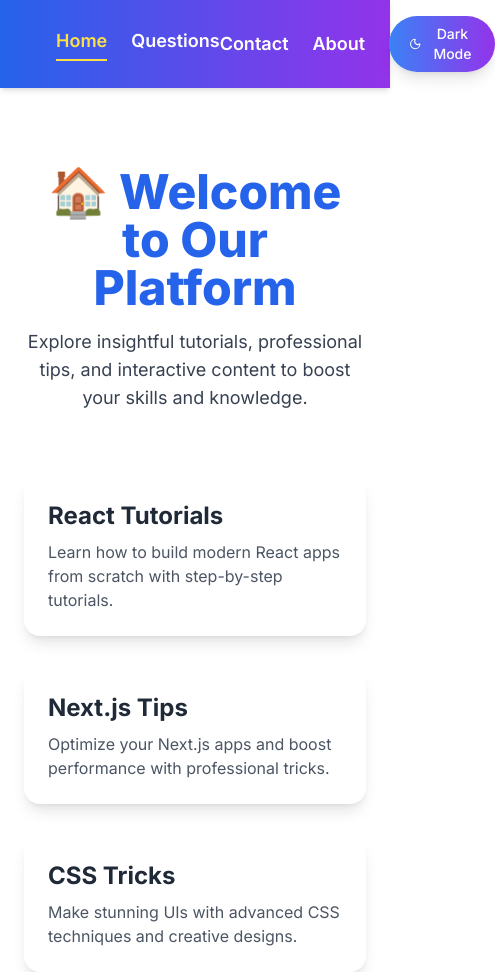
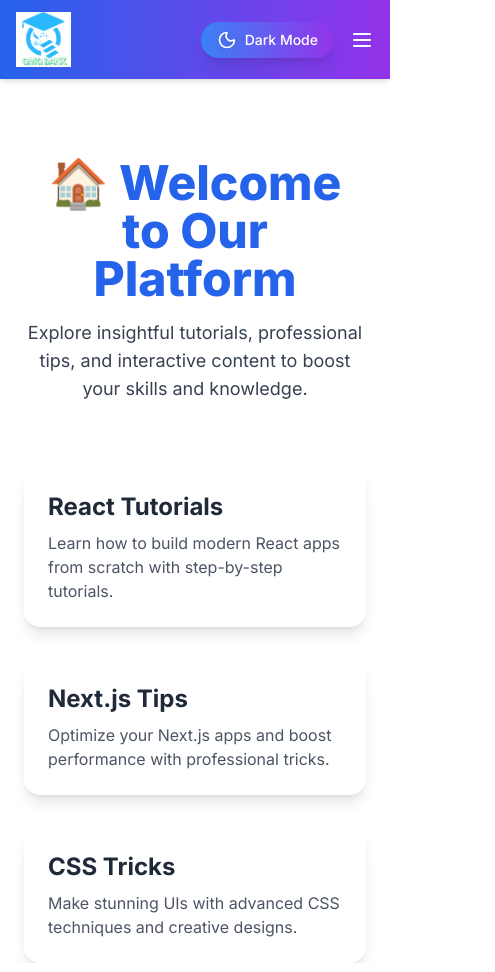
Before and after one commit to qmqbank-rgb/my-app, a Next.js app: page / in a window 390 px wide. Shown: the whole page, 495 px wide, since content can reach past the window. Built offline with nearby package versions, Linux system fonts and the light colour scheme.

Commit message:
Fix: responsive Navbar with proper mobile/desktop layout and dark mode

```diff
--- a/components/Navbar.tsx
+++ b/components/Navbar.tsx
@@ -4,10 +4,11 @@
 import Image from "next/image";
 import { useState, useEffect } from "react";
 import { usePathname } from "next/navigation";
-import { Moon, Sun } from "lucide-react";
+import { Moon, Sun, Menu, X } from "lucide-react";
 
 export default function Navbar() {
   const [darkMode, setDarkMode] = useState(false);
+  const [menuOpen, setMenuOpen] = useState(false);
   const pathname = usePathname();
 
   // Dark mode toggle
@@ -19,16 +20,17 @@
     }
   }, [darkMode]);
 
-  // Helper: Active link style
+  // Active link helper
   const linkClass = (href: string) =>
     pathname === href
       ? "border-b-2 border-yellow-300 text-yellow-300 pb-1"
       : "hover:text-yellow-200";
 
   return (
-    <nav className="flex items-center justify-between px-6 py-4 shadow-md bg-gradient-to-r from-blue-600 to-purple-600 dark:from-gray-800 dark:to-gray-900">
+    <nav className="bg-gradient-to-r from-blue-600 to-purple-600 dark:from-gray-800 dark:to-gray-900 shadow-md px-4 py-3">
+      <div className="max-w-7xl mx-auto flex items-center justify-between">
 
-      {/* Left side: Logo + Nav links */}
+        {/* Left: Logo + Home + Questions */}
         <div className="flex items-center space-x-8">
           <Link href="/">
             <Image
@@ -39,48 +41,60 @@
               priority
             />
           </Link>
-        <div className="flex space-x-6 text-lg font-semibold text-white">
-          <Link href="/" className={linkClass("/")}>
-            Home
-          </Link>
-          <Link href="/questions" className={linkClass("/questions")}>
-            Questions
-          </Link>
+          <div className="hidden md:flex items-center space-x-6 text-lg font-semibold text-white">
+            <Link href="/" className={linkClass("/")}>Home</Link>
+            <Link href="/questions" className={linkClass("/questions")}>Questions</Link>
           </div>
         </div>
 
-      {/* Right side: Contact, About, Dark Mode */}
-      <div className="flex items-center space-x-6 text-lg font-semibold text-white">
-        <Link href="/contact" className={linkClass("/contact")}>
-          Contact
-        </Link>
-        <Link href="/about" className={linkClass("/about")}>
-          About
-        </Link>
+        {/* Right: Contact + About + Dark Mode */}
+        <div className="flex items-center space-x-4">
+          <div className="hidden md:flex items-center space-x-6 text-lg font-semibold text-white">
+            <Link href="/contact" className={linkClass("/contact")}>Contact</Link>
+            <Link href="/about" className={linkClass("/about")}>About</Link>
+          </div>
+
+          {/* Dark Mode button */}
           <button
             onClick={() => setDarkMode(!darkMode)}
-  className={`flex items-center space-x-2 px-5 py-2 rounded-full
-              transition-all duration-300 shadow-lg text-white
+            className={`flex items-center space-x-2 px-4 py-2 rounded-full transition-all duration-300 shadow-lg
               ${darkMode
                 ? "bg-gradient-to-r from-yellow-400 to-orange-500 hover:from-yellow-500 hover:to-orange-600"
                 : "bg-gradient-to-r from-blue-500 to-purple-600 hover:from-blue-600 hover:to-purple-700"
-              }`}
+              } text-white font-medium text-sm`}
           >
             {darkMode ? (
               <>
                 <Sun size={20} className="drop-shadow" />
-      <span className="text-sm font-medium">Light Mode</span>
+                <span>Light Mode</span>
               </>
             ) : (
               <>
                 <Moon size={20} className="drop-shadow" />
-      <span className="text-sm font-medium">Dark Mode</span>
+                <span>Dark Mode</span>
               </>
             )}
           </button>
 
+          {/* Hamburger menu button */}
+          <button
+            className="md:hidden text-white"
+            onClick={() => setMenuOpen(!menuOpen)}
+          >
+            {menuOpen ? <X size={24} /> : <Menu size={24} />}
+          </button>
+        </div>
+      </div>
 
+      {/* Mobile Menu */}
+      {menuOpen && (
+        <div className="md:hidden mt-2 flex flex-col space-y-2 text-lg font-semibold text-white px-2">
+          <Link href="/" className={linkClass("/")}>Home</Link>
+          <Link href="/questions" className={linkClass("/questions")}>Questions</Link>
+          <Link href="/contact" className={linkClass("/contact")}>Contact</Link>
+          <Link href="/about" className={linkClass("/about")}>About</Link>
         </div>
+      )}
     </nav>
   );
 }
```
Lines whose indentation alone changed are shown as unchanged.
